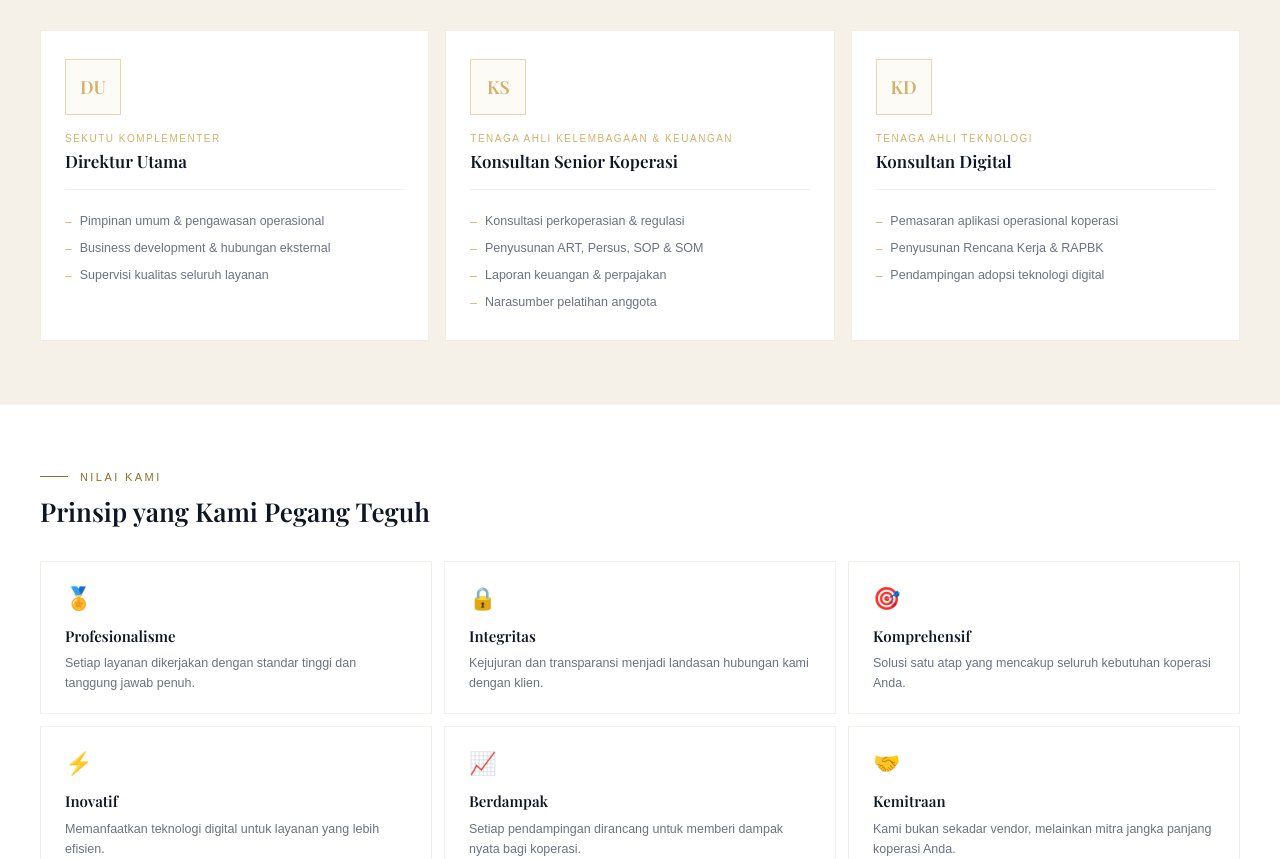
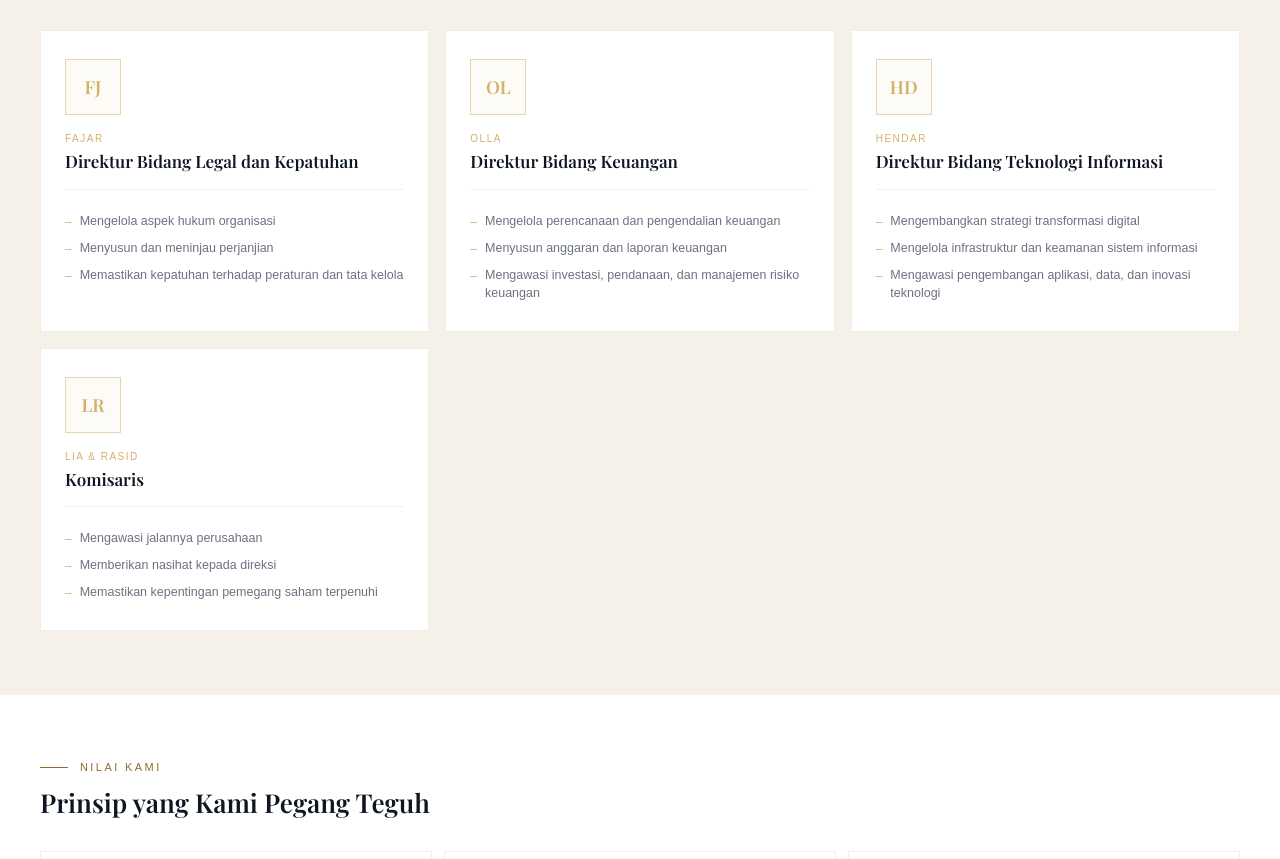
Before and after one commit to manentlabs/fano, a Next.js app: page /about in a window 1280 px wide. Shown: the part 1320-2179 px from the top of the page. Built offline with nearby package versions, Linux system fonts and the light colour scheme; a web font is replaced by a local one.

Commit message:
refactor: update struktur tim direksi dan komisaris

```diff
--- a/app/about/page.tsx
+++ b/app/about/page.tsx
@@ -4,34 +4,43 @@ import { useEffect } from "react";
 
 const teamMembers = [
   {
-    initials: "DU",
-    role: "Direktur Utama",
-    title: "Sekutu Komplementer",
+    initials: "FJ",
+    role: "Direktur Bidang Legal dan Kepatuhan",
+    title: "Fajar",
     responsibilities: [
-      "Pimpinan umum & pengawasan operasional",
-      "Business development & hubungan eksternal",
-      "Supervisi kualitas seluruh layanan",
+      "Mengelola aspek hukum organisasi",
+      "Menyusun dan meninjau perjanjian",
+      "Memastikan kepatuhan terhadap peraturan dan tata kelola",
     ],
   },
   {
-    initials: "KS",
-    role: "Konsultan Senior Koperasi",
-    title: "Tenaga Ahli Kelembagaan & Keuangan",
+    initials: "OL",
+    role: "Direktur Bidang Keuangan",
+    title: "Olla",
     responsibilities: [
-      "Konsultasi perkoperasian & regulasi",
-      "Penyusunan ART, Persus, SOP & SOM",
-      "Laporan keuangan & perpajakan",
-      "Narasumber pelatihan anggota",
+      "Mengelola perencanaan dan pengendalian keuangan",
+      "Menyusun anggaran dan laporan keuangan",
+      "Mengawasi investasi, pendanaan, dan manajemen risiko keuangan",
     ],
   },
   {
-    initials: "KD",
-    role: "Konsultan Digital",
-    title: "Tenaga Ahli Teknologi",
+    initials: "HD",
+    role: "Direktur Bidang Teknologi Informasi",
+    title: "Hendar",
     responsibilities: [
-      "Pemasaran aplikasi operasional koperasi",
-      "Penyusunan Rencana Kerja & RAPBK",
-      "Pendampingan adopsi teknologi digital",
+      "Mengembangkan strategi transformasi digital",
+      "Mengelola infrastruktur dan keamanan sistem informasi",
+      "Mengawasi pengembangan aplikasi, data, dan inovasi teknologi",
+    ],
+  },
+  {
+    initials: "LR",
+    role: "Komisaris",
+    title: "Lia & Rasid",
+    responsibilities: [
+      "Mengawasi jalannya perusahaan",
+      "Memberikan nasihat kepada direksi",
+      "Memastikan kepentingan pemegang saham terpenuhi",
     ],
   },
 ];
```
